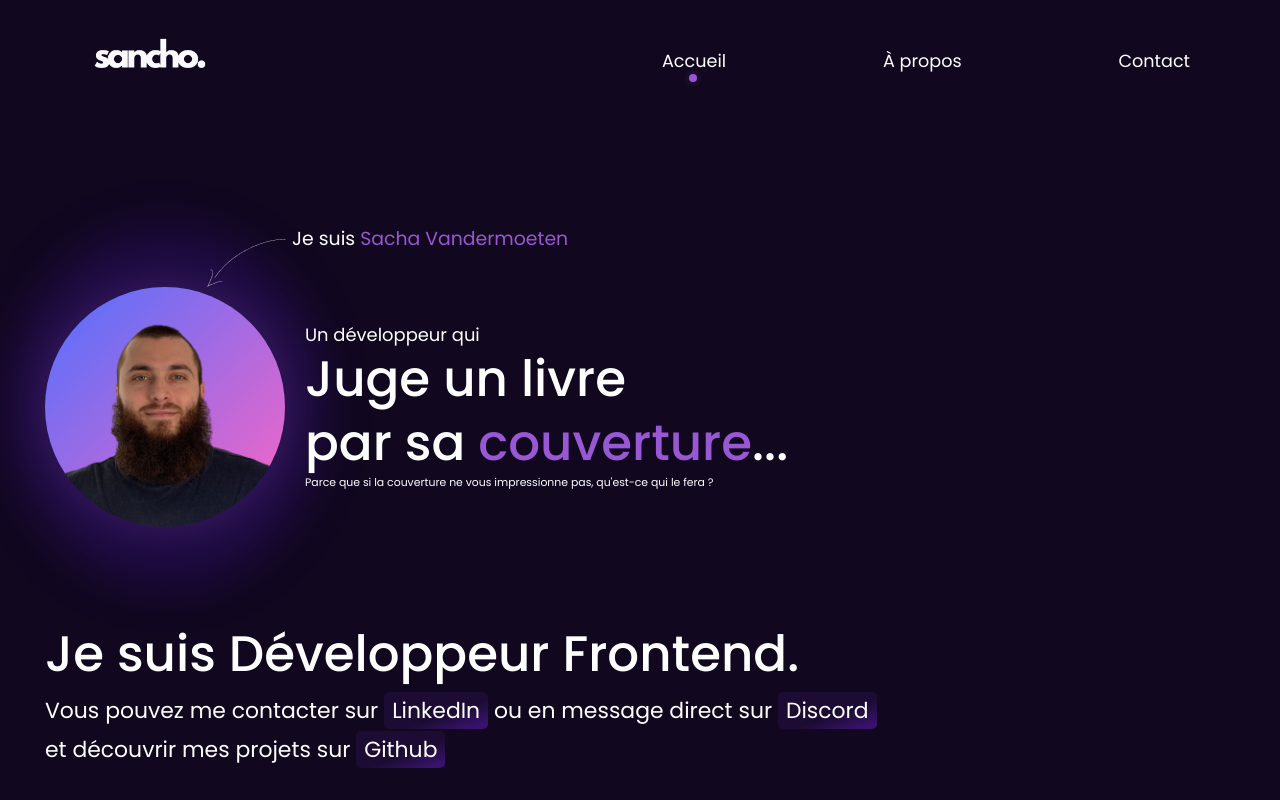
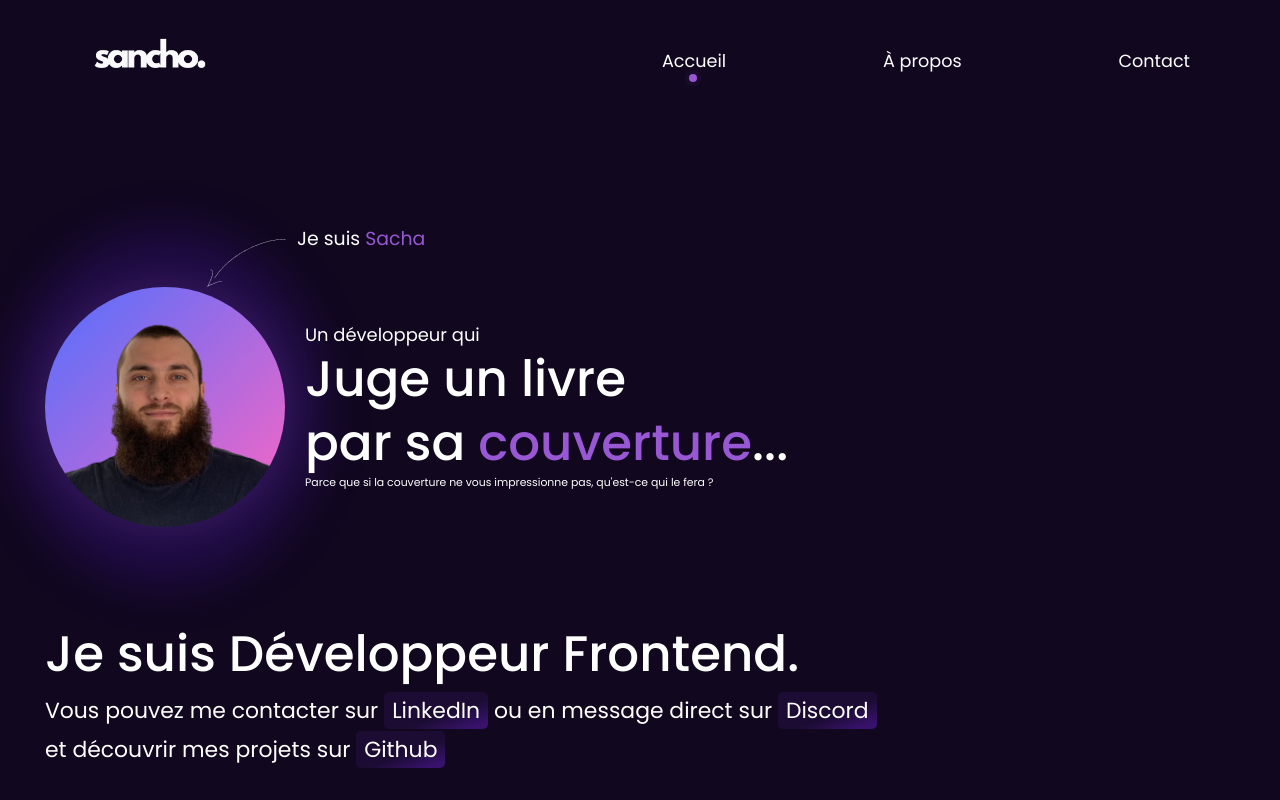
Before and after one commit to Iskandar835/Portfolio-v2, a React (Vite) app: page / in a window 1280 px wide. Shown: the top 800 px of the page. Built offline with nearby package versions, Linux system fonts and the light colour scheme.

Commit message:
chore: animation de l'intro optimiser

```diff
--- a/src/pages/Home/index.tsx
+++ b/src/pages/Home/index.tsx
@@ -16,21 +16,21 @@ function Homepage() {
       <main>
          <section className="personnal-intro">
             <motion.div
-               initial={{ opacity: 0, y: -200 }}
-               animate={{ opacity: 1, y: 0 }}
-               transition={{ duration: 0.6 }}
+               initial={{ opacity: 0 }}
+               animate={{ opacity: 1 }}
+               transition={{ duration: 1.8 }}
                className="name-container"
             >
                <img src="/assets/arrow.png" alt="Image d'une flêche" />
                <p className="name">
-                  Je suis <span className="span-color">Sacha Vandermoeten</span>
+                  Je suis <span className="span-color">Sacha</span>
                </p>
             </motion.div>
             <div className="avatar-and-text-container">
                <motion.div
                   initial={{ opacity: 0, x: -200 }}
                   animate={{ opacity: 1, x: 0 }}
-                  transition={{ duration: 0.3 }}
+                  transition={{ duration: 0.35 }}
                   className="avatar-and-shadow"
                >
                   <PurpleShadow isLargeVersion={false} />
@@ -89,6 +89,7 @@ function Homepage() {
                      date={item.date}
                      title={item.name}
                      href={item.href}
+                     ariaLabel={item.name}
                      story={item.story}
                      technos={item.technos}
                      picture={item.picture}
--- a/src/pages/Home/styles.css
+++ b/src/pages/Home/styles.css
@@ -13,7 +13,7 @@
 .name {
    position: relative;
    top: 20px;
-   right: 15px;
+   right: 10px;
    font-size: 1.18rem;
    white-space: nowrap;
 }
```
